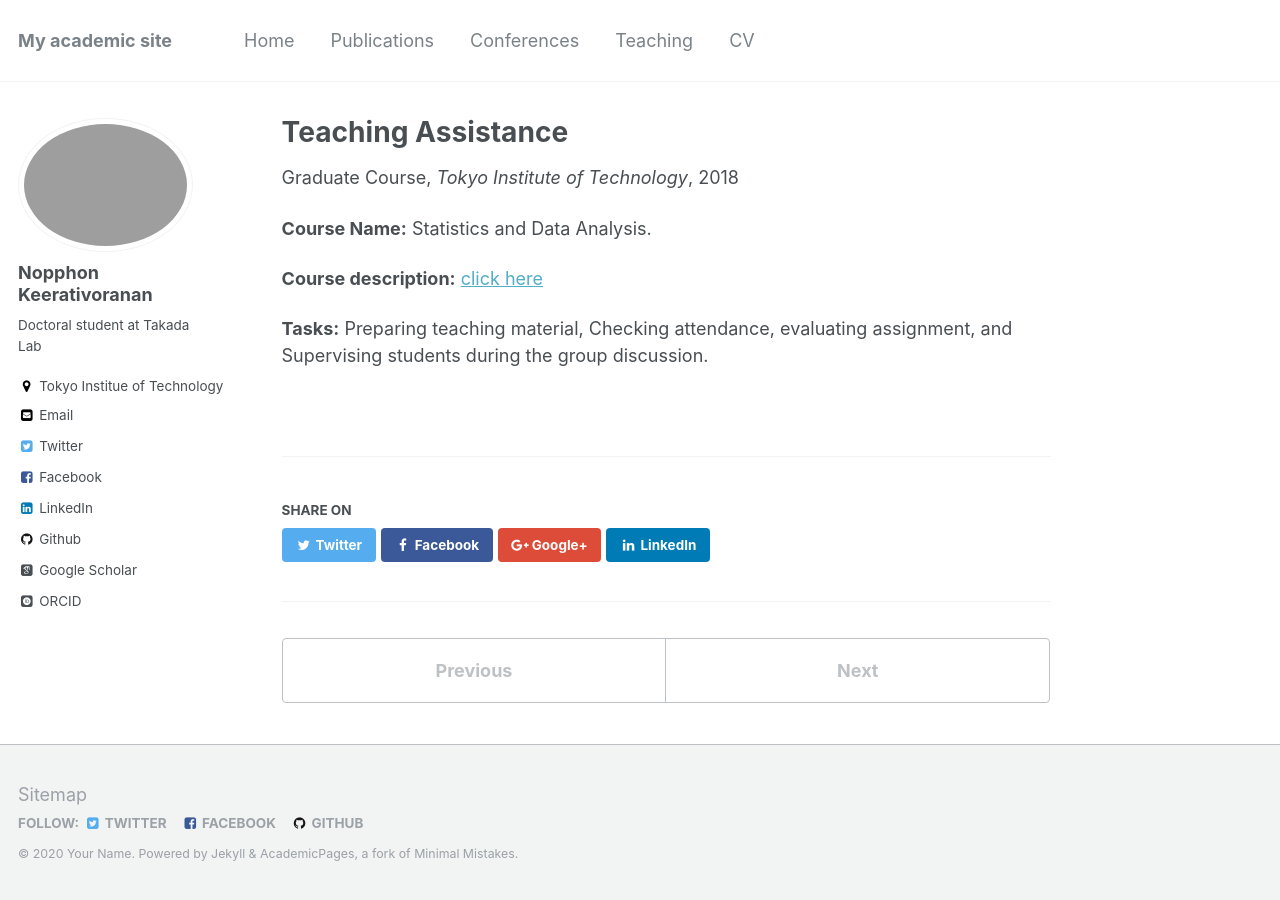
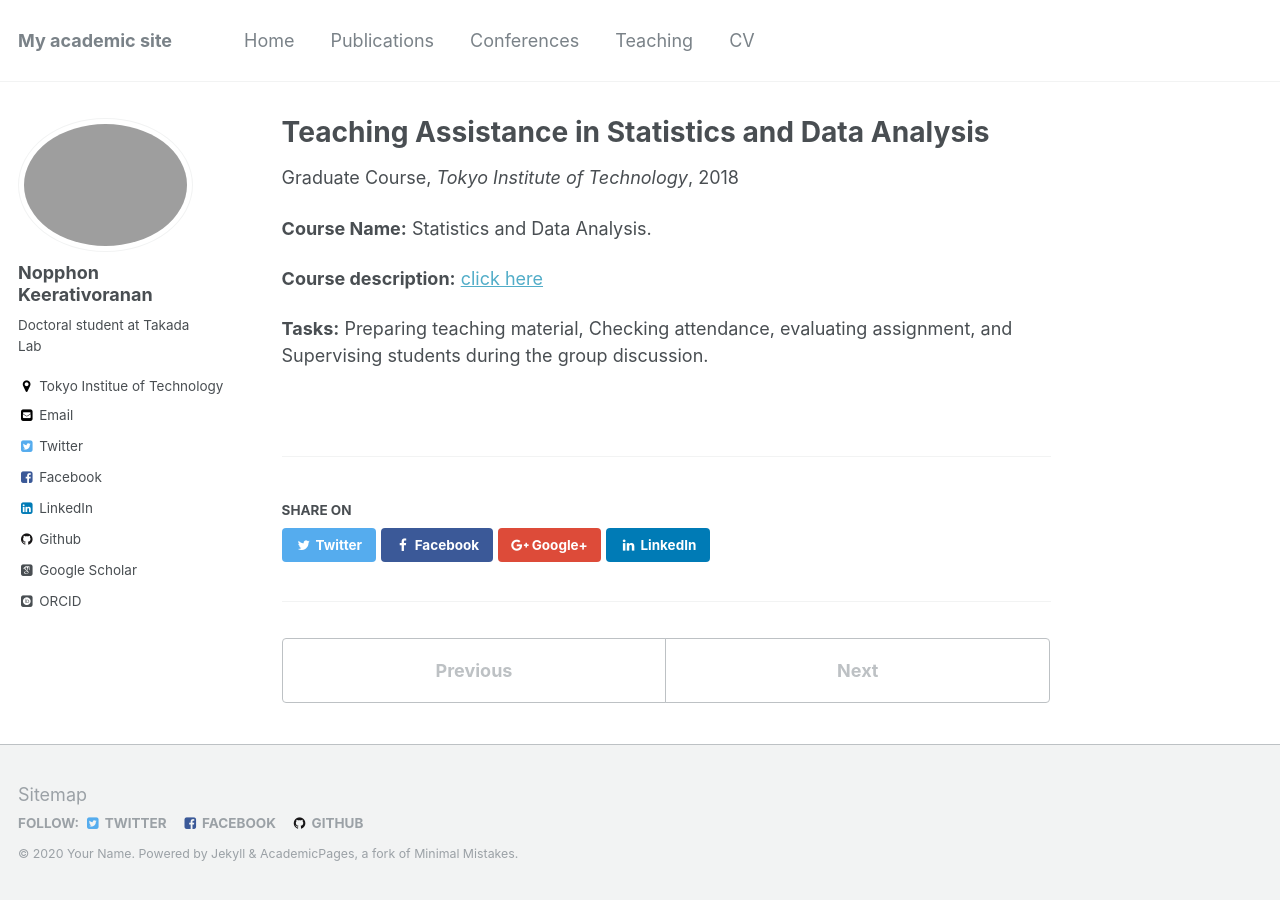
Before and after one commit to KeNopphon/KeNopphon.github.io, a Jekyll site: the page built from _teaching/teaching-3.md, in a window 1280 px wide. Built offline with Jekyll 4.4.1, drawn with Linux system fonts in a browser that asks for light colours; some web fonts are replaced.

Commit message:
Update teaching-3.md

```diff
--- a/_teaching/teaching-3.md
+++ b/_teaching/teaching-3.md
@@ -1,5 +1,5 @@
 ---
-title: "Teaching Assistance"
+title: "Teaching Assistance in Statistics and Data Analysis"
 collection: teaching
 type: "Graduate Course"
 permalink: /teaching/teaching-3
```
